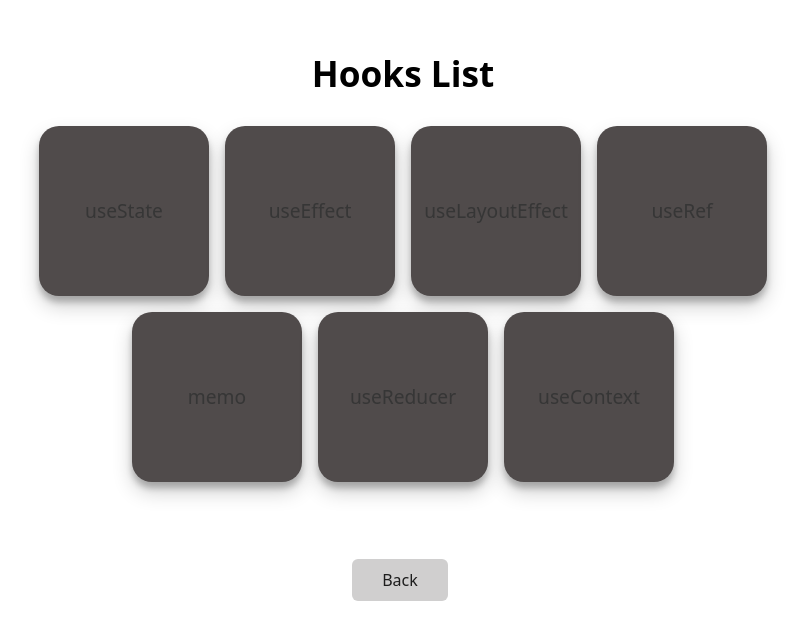
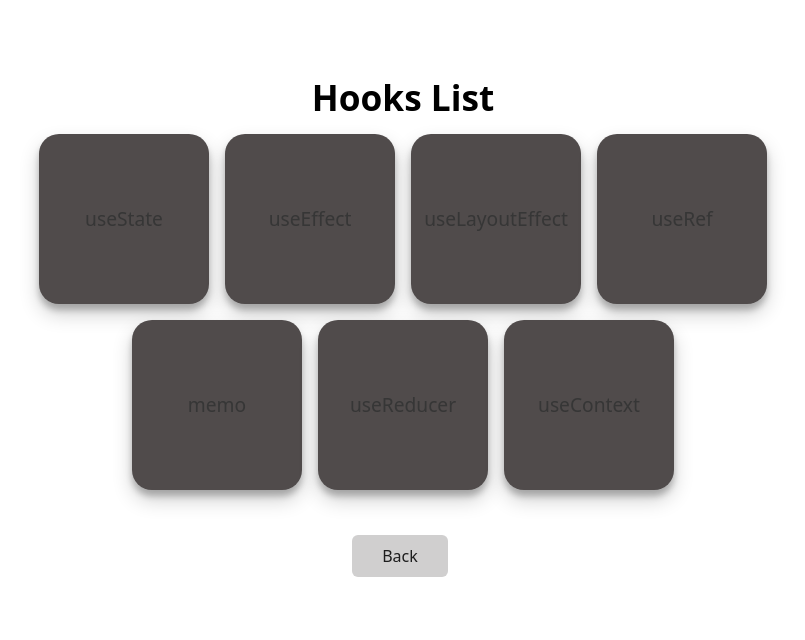
Before and after one commit to jean3102/hook-app, a React (Vite) app: page / in a window 1280 px wide. Shown: the part 104-744 px from the top of the page, without its empty margins (237-1042 px from the left). Built offline with nearby package versions, Linux system fonts and the light colour scheme.

Commit message:
styles(index.css): change the margin in container

```diff
--- a/src/Components/component.style.css
+++ b/src/Components/component.style.css
@@ -5,7 +5,6 @@
 	list-style-type: none;
 	flex-wrap: wrap;
 	li {
-        /* padding-top: 1em; */
 		border-radius: 20px;
 		text-align: center;
         height: 170px;
--- a/src/index.css
+++ b/src/index.css
@@ -4,7 +4,6 @@
 	justify-content: center;
 	align-items: center;
 	height: 100vh;
-	gap: 1em;
 }
 
 * {
```
